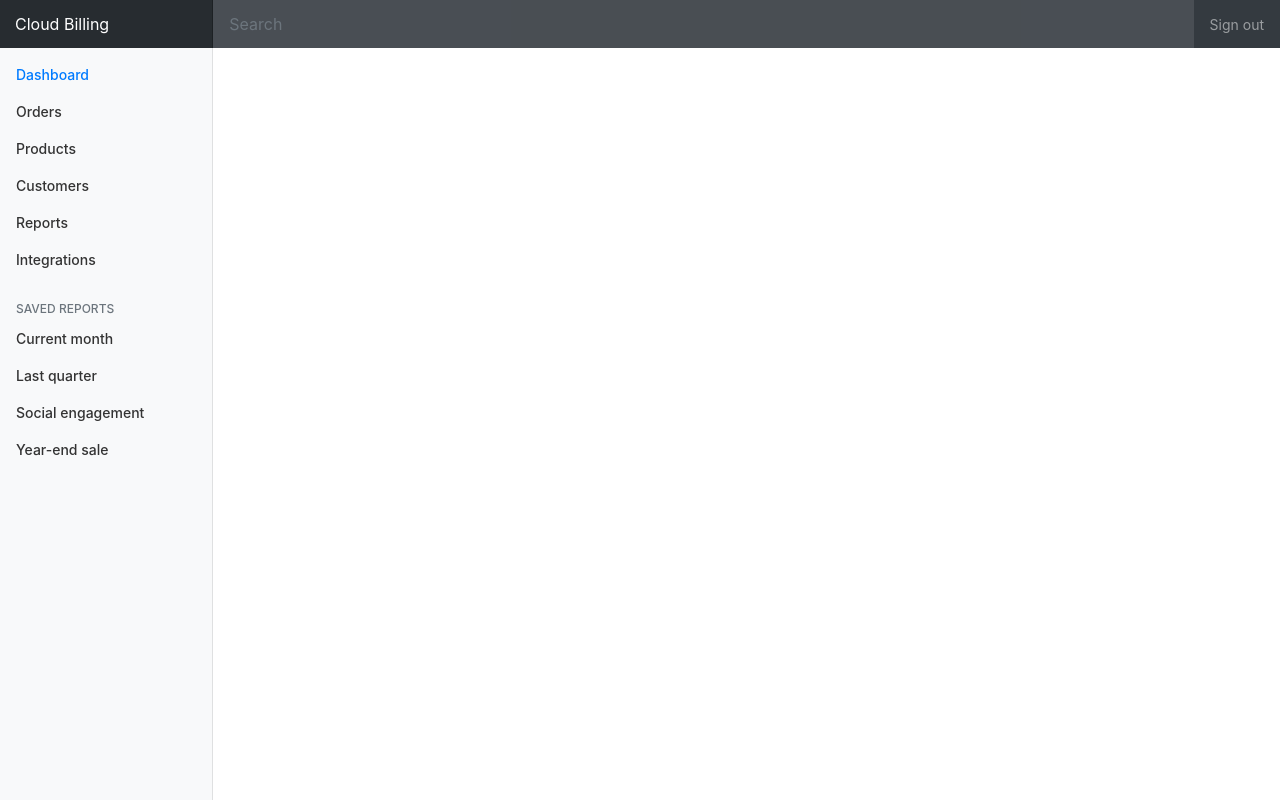
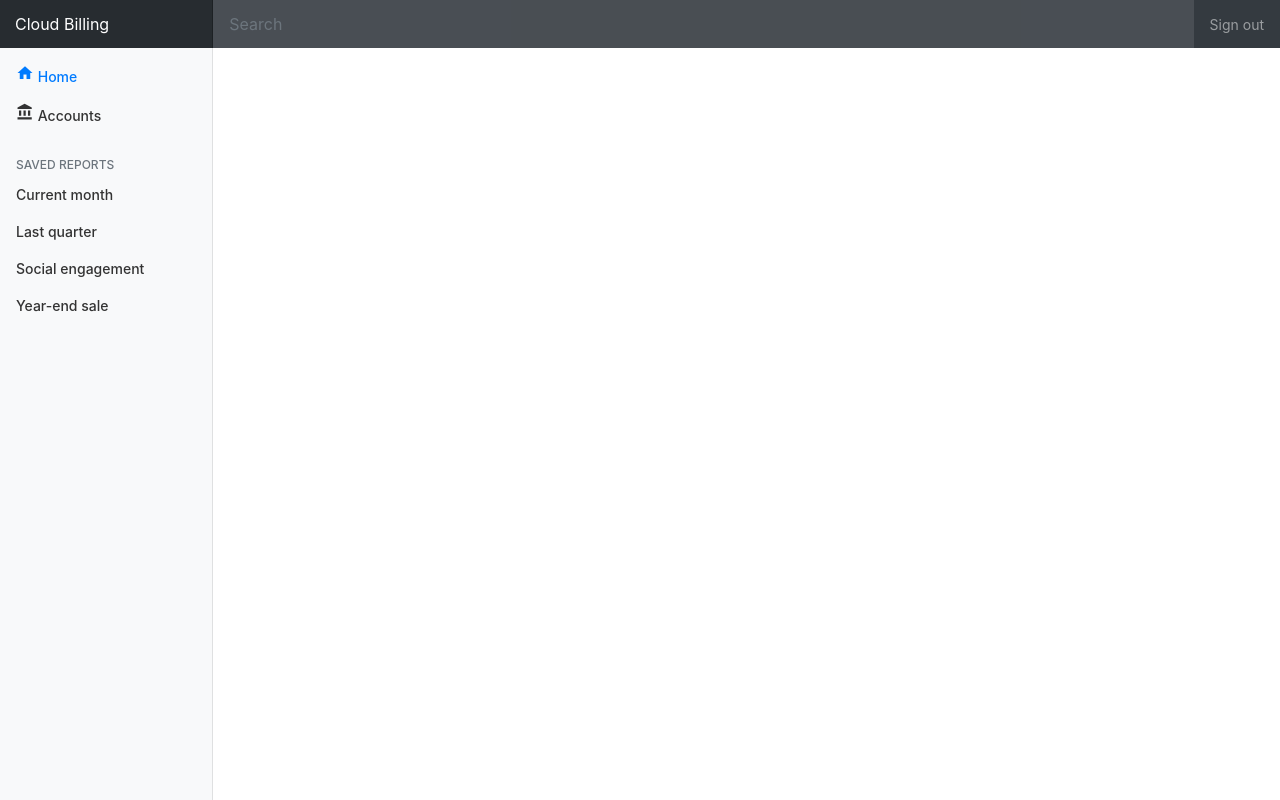
Before and after one commit to lukwam/cloudbilling-app, a Python web app: template templates/theme.html in a window 1280 px wide. Run offline with Jinja, Linux system fonts and the light colour scheme; the template is opened without the code that fills it, so the values that code supplies are empty; some libraries are stand-ins or nearby versions.

Commit message:
Added some basic pages for accounts and admin.

```diff
--- a/styles.css
+++ b/styles.css
@@ -91,3 +91,11 @@ body {
 
 .border-top { border-top: 1px solid #e5e5e5; }
 .border-bottom { border-bottom: 1px solid #e5e5e5; }
+
+/*
+ * Material Design
+ */
+.material-icons.md-18 { font-size: 18px; }
+.material-icons.md-24 { font-size: 24px; }
+.material-icons.md-36 { font-size: 36px; }
+.material-icons.md-48 { font-size: 48px; }
--- /dev/null
+++ b/templates/accounts.html
@@ -0,0 +1,3 @@
+<h2>Accounts</h2>
+
+Welcome to the accounts page.
--- a/templates/admin.html
+++ b/templates/admin.html
@@ -1 +1,3 @@
 <h2>Admin</h2>
+
+Welcome to the Cloud Accounts admin interface.
--- a/templates/index.html
+++ b/templates/index.html
@@ -1 +1,3 @@
 <h2>Welcome</h2>
+
+Welcome to the Cloud Accounts app!
--- a/templates/theme.html
+++ b/templates/theme.html
@@ -13,6 +13,8 @@
     <link rel="stylesheet" href="https://maxcdn.bootstrapcdn.com/bootstrap/4.0.0/css/bootstrap.min.css"
         integrity="sha384-Gn5384xqQ1aoWXA+058RXPxPg6fy4IWvTNh0E263XmFcJlSAwiGgFAW/dAiS6JXm"
         crossorigin="anonymous">
+
+    <link href="https://fonts.googleapis.com/icon?family=Material+Icons" rel="stylesheet">
 
     <script src="https://maxcdn.bootstrapcdn.com/bootstrap/4.0.0/js/bootstrap.min.js"
         integrity="sha384-JZR6Spejh4U02d8jOt6vLEHfe/JQGiRRSQQxSfFWpi1MquVdAyjUar5+76PVCmYl"
@@ -39,41 +41,25 @@
                 <div class="sidebar-sticky">
                     <ul class="nav flex-column">
                         <li class="nav-item">
-                            <a class="nav-link active" href="#">
-                                <span data-feather="home"></span>
-                                Dashboard <span class="sr-only">(current)</span>
+                            <a class="nav-link active" href="/">
+                                <i class="material-icons md-18">home</i>
+                                Home
                             </a>
                         </li>
                         <li class="nav-item">
-                            <a class="nav-link" href="#">
-                                <span data-feather="file"></span>
-                                Orders
+                            <a class="nav-link" href="/accounts">
+                                <i class="material-icons md-18">account_balance</i>
+                                Accounts
                             </a>
                         </li>
+                        {% if is_admin %}
                         <li class="nav-item">
-                            <a class="nav-link" href="#">
-                                <span data-feather="shopping-cart"></span>
-                                Products
+                            <a class="nav-link" href="/admin">
+                                <i class="material-icons md-18">supervisor_account</i>
+                                Admin
                             </a>
                         </li>
-                        <li class="nav-item">
-                            <a class="nav-link" href="#">
-                                <span data-feather="users"></span>
-                                Customers
-                            </a>
-                        </li>
-                        <li class="nav-item">
-                            <a class="nav-link" href="#">
-                                <span data-feather="bar-chart-2"></span>
-                                Reports
-                            </a>
-                        </li>
-                        <li class="nav-item">
-                            <a class="nav-link" href="#">
-                                <span data-feather="layers"></span>
-                                Integrations
-                            </a>
-                        </li>
+                        {% endif %}
                     </ul>
 
                     <h6 class="sidebar-heading d-flex justify-content-between align-items-center px-3 mt-4 mb-1 text-muted">
```
Also changed, not shown: main.py (+12 -0 lines).
